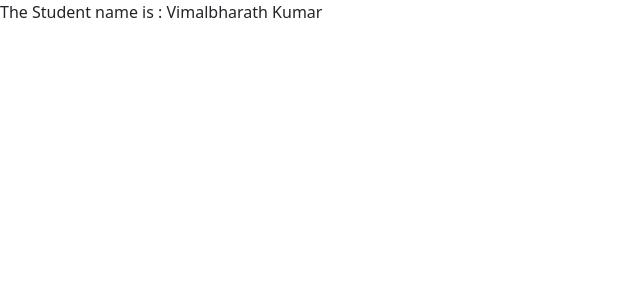
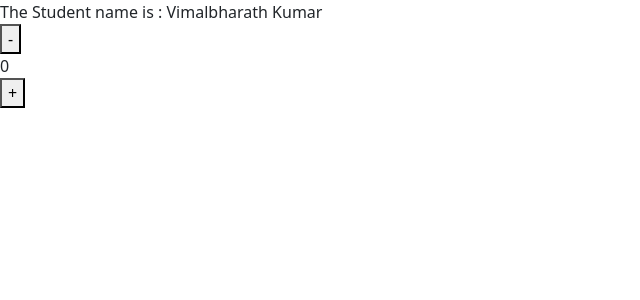
Before and after one commit to Vimalbharath/ReactClass, a React (Vite) app in the folder Testing/my-react-app/: page / in a window 1280 px wide. Shown: the top 300 px of the page, without its empty margins (0-640 px from the left). Built offline with nearby package versions, Linux system fonts and the light colour scheme.

Commit message:
useState onClick num error

```diff
--- a/Testing/my-react-app/src/revision1/App.jsx
+++ b/Testing/my-react-app/src/revision1/App.jsx
@@ -1,5 +1,6 @@
 import React from 'react';
 import Student from "./Student";
+import Score from './Score';
 
 class App extends React.Component {
     constructor(props){
@@ -10,6 +11,7 @@ class App extends React.Component {
          return (
         <div>
             <Student name={this.state.name}/>
+            <Score/>
         </div>
     )
 
--- /dev/null
+++ b/Testing/my-react-app/src/revision1/Score.jsx
@@ -0,0 +1,21 @@
+import { useState } from "react";
+
+const Score=()=>{
+
+    const[score,setScore]=useState(0);
+    function increase(score){
+        setScore(score +1);
+    }
+     function decrease(score){
+        setScore(score-1);
+    }
+    return (
+        <div>
+            <button onClick={decrease}>-</button>
+            <div>{score}</div>
+            <button onClick={increase}>+</button>
+        </div>
+    )
+}
+
+export default Score;
```
